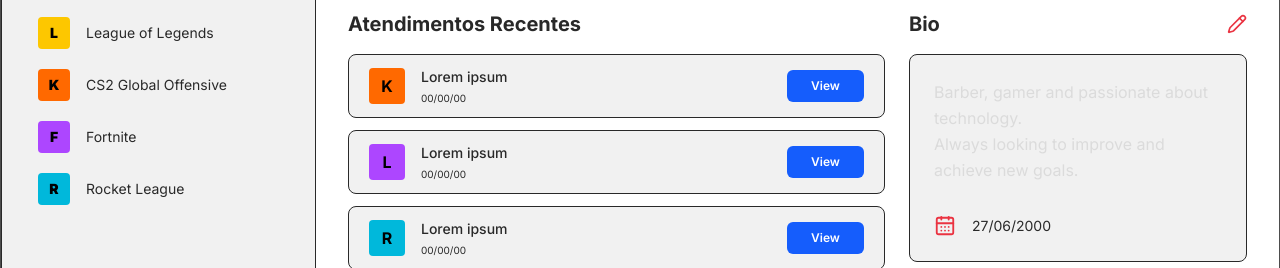
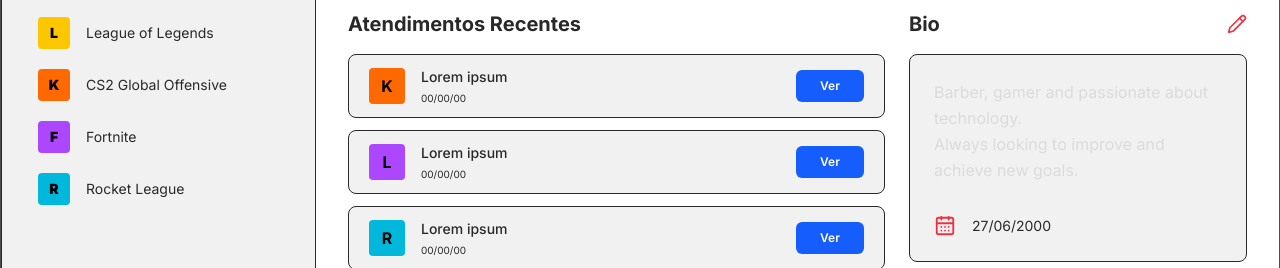
Before and after one commit to Paulo-Mikhael/barbershop, a Next.js app: page /perfil in a window 1280 px wide. Shown: the part 532-800 px from the top of the page. Built offline with nearby package versions, Linux system fonts and the light colour scheme.

Commit message:
Fix login

```diff
--- a/app/src/components/Pages/LoginPage/LoginCard/index.tsx
+++ b/app/src/components/Pages/LoginPage/LoginCard/index.tsx
@@ -5,7 +5,7 @@ import LoginCardFooter from "./LoginCardFooter";
 
 function LoginCard({ children }: { children: ReactNode }) {
   return (
-    <article className="flex flex-col gap-5 w-screen h-screen xl:min-w-157.5 xl:min-h-165 dark:bg-background bg-box xl:border xl:border-brand-darker rounded-2xl pt-12 pb-12 pr-9 pl-9 xl:mr-40">
+    <article className="flex flex-col gap-5 max-sm:w-screen max-sm:h-screen xl:min-w-157.5 xl:min-h-165 dark:bg-background bg-box xl:border xl:border-brand-darker rounded-2xl pt-12 pb-12 pr-9 pl-9 xl:mr-40">
       {children}
     </article>
   );
--- a/app/src/components/Pages/PerfilPage/ListCard/index.tsx
+++ b/app/src/components/Pages/PerfilPage/ListCard/index.tsx
@@ -27,8 +27,8 @@ export default function ListCard({
         </p>
       </div>
 
-      <button className="shrink-0 text-typo-100 rounded-md bg-blue-600 px-6 py-2 text-xs font-semibold transition hover:bg-blue-500">
-        View
+      <button className="shrink-0 cursor-pointer text-typo-100 rounded-md bg-blue-600 px-6 py-2 text-xs font-semibold transition hover:bg-blue-500">
+        Ver
       </button>
     </div>
   );
```
